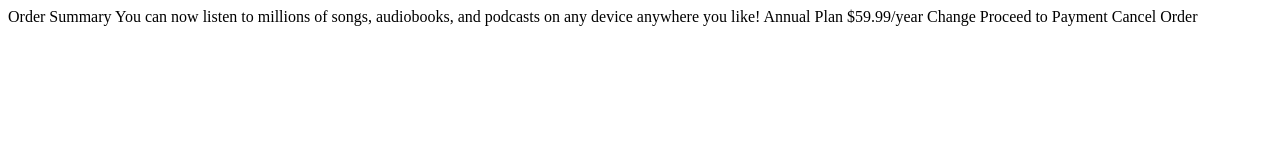
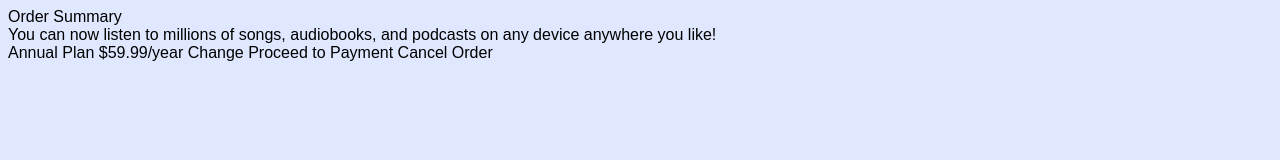
Before and after one commit to Darlenequame/order-summary-card, a plain HTML site: page index.html in a window 1280 px wide. Drawn offline with Linux system fonts and the light colour scheme.

Commit message:
Changed layout and page structure

```diff
--- a/index.html
+++ b/index.html
@@ -4,14 +4,19 @@
   <meta charset="UTF-8">
   <meta name="viewport" content="width=device-width, initial-scale=1.0">
   <link rel="icon" type="image/png" sizes="32x32" href="./images/favicon-32x32.png">
+  <link rel="stylesheet" href="./style.css">
   <title>Order Summary Card</title>
 </head>
 <body>
+  <main>
+    <div>
+      <div>Order Summary
 
-  Order Summary
+      </div>
 
-  You can now listen to millions of songs, audiobooks, and podcasts on any
-  device anywhere you like!
+      <div>
+        You can now listen to millions of songs, audiobooks, and podcasts on any device anywhere you like!
+      </div>
 
   Annual Plan
   $59.99/year
@@ -20,6 +25,7 @@
 
   Proceed to Payment
   Cancel Order
-
+    </div>
+  </main>
 </body>
 </html>
--- /dev/null
+++ b/style.css
@@ -0,0 +1,17 @@
+@import url('https://fonts.googleapis.com/css2?family=Outfit:wght@200&display=swap');
+
+:root {
+
+/*Colors*/
+--Pale-blue: hsl(225, 100%, 94%);
+--Bright-blue: hsl(245, 75%, 52%);
+
+--Very-pale-blue: hsl(225, 100%, 98%);
+--Desaturated-blue: hsl(224, 23%, 55%);
+--Dark-blue: hsl(223, 47%, 23%);
+}
+
+body {
+    font-family: "Oufit", sans-serif;
+    background-color: var(--Pale-blue);
+}
```
